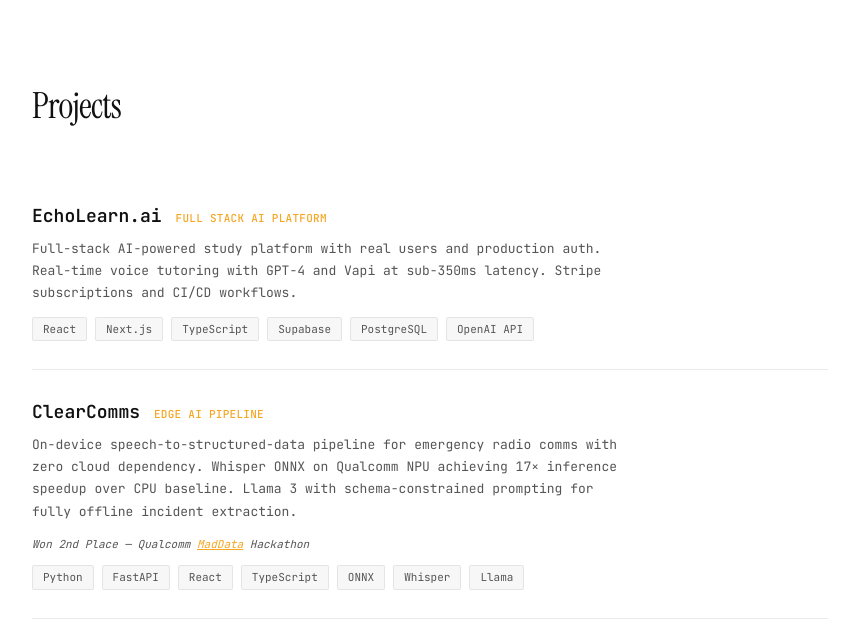
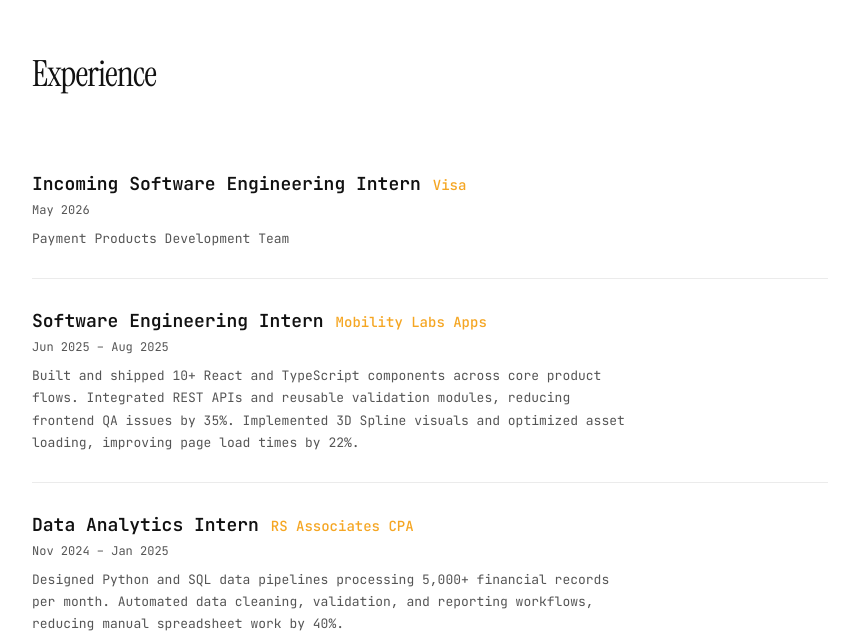
Before and after one commit to pranav-singh1/portfolio, a React (Vite) app: page / in a window 1280 px wide. Shown: the part 877-1520 px from the top of the page, without its empty margins (210-1069 px from the left). Built offline with nearby package versions, Linux system fonts and the light colour scheme.

Commit message:
incoming visa

```diff
--- a/src/App.tsx
+++ b/src/App.tsx
@@ -10,8 +10,8 @@
       <Nav />
       <main className="max-w-[860px] mx-auto px-6 md:px-8">
         <Hero />
+        <Experience />
         <Projects />
-        <Experience />
         <Footer />
       </main>
     </>
--- a/src/data.ts
+++ b/src/data.ts
@@ -17,6 +17,12 @@
 };
 
 export const EXPERIENCE = [
+  {
+    role: "Incoming Software Engineering Intern",
+    company: "Visa",
+    date: "May 2026",
+    description: "Payment Products Development Team",
+  },
   {
     role: "Software Engineering Intern",
     company: "Mobility Labs Apps",
```
